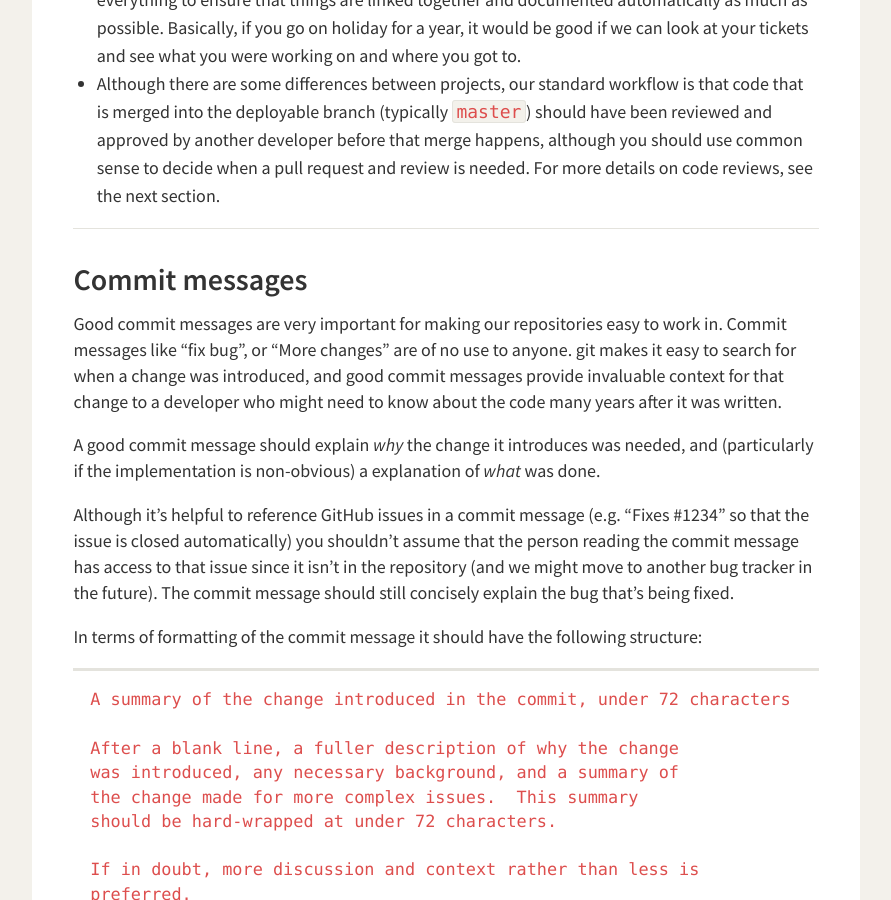
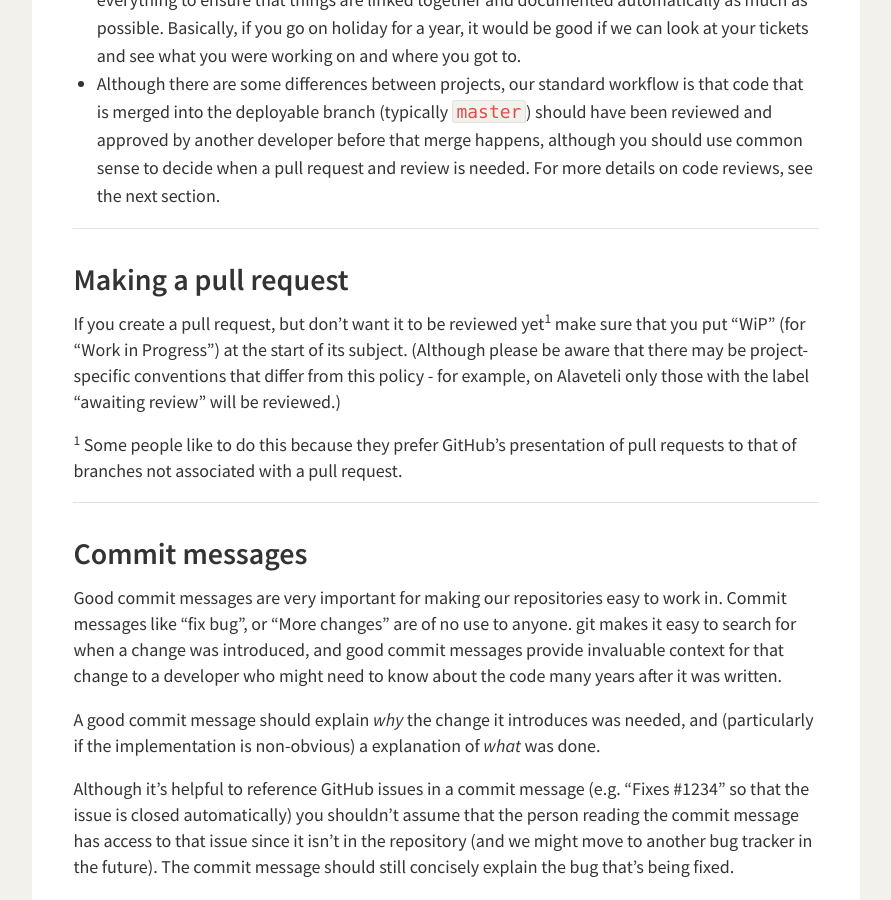
Before and after one commit to mysociety/mysociety.github.io, a Jekyll site: the page built from coding-standards.md, in a window 1280 px wide and 900 px high, scrolled down 2955 px. Shown: the whole window, without its empty margins (56-947 px from the left). Built offline with Jekyll 4.4.1, drawn with Linux system fonts in a browser that asks for light colours.

Commit message:
Suggest using WiP in the subject of pull requests *not* for review

```diff
--- a/coding-standards.md
+++ b/coding-standards.md
@@ -121,6 +121,19 @@ title: Coding Standards
   should use common sense to decide when a pull request and
   review is needed.  For more details on code reviews, see the
   next section.
+
+## Making a pull request
+
+If you create a pull request, but don't want it to be reviewed
+yet<sup>1</sup> make sure that you put "WiP" (for "Work in
+Progress") at the start of its subject. (Although please be
+aware that there may be project-specific conventions that differ
+from this policy - for example, on Alaveteli only those with the
+label "awaiting review" will be reviewed.)
+
+<sup>1</sup> Some people like to do this because they prefer
+GitHub's presentation of pull requests to that of branches not
+associated with a pull request.
 
 ## Commit messages
 
```
